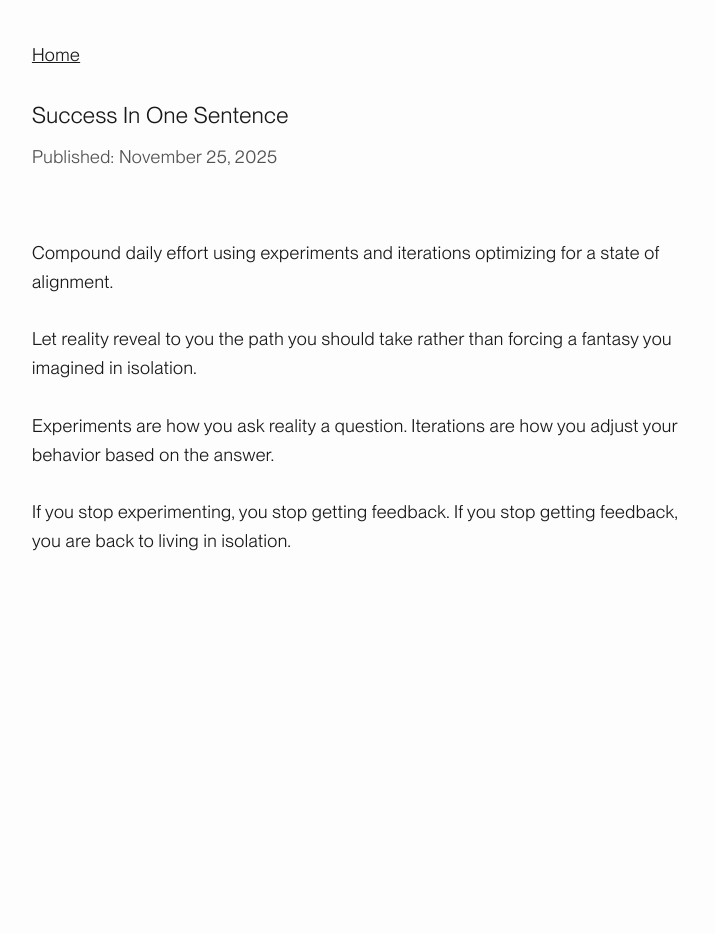
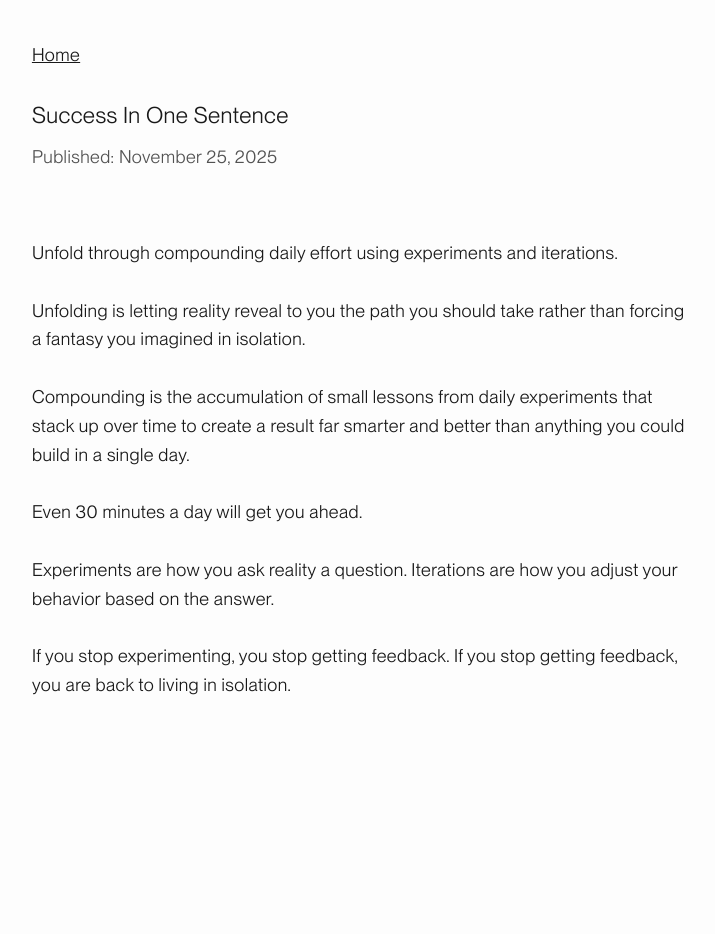
Before and after one commit to pxsswordprotected/personalsite, a Jekyll site: the page built from docs/_posts/2025-11-25-product.md, in a window 1280 px wide. Shown: the whole page, without its empty margins (276-991 px from the left). Built offline with Jekyll 4.4.1, drawn with Linux system fonts in a browser that asks for light colours.

Commit message:
edit post

```diff
--- a/docs/_posts/2025-11-25-product.md
+++ b/docs/_posts/2025-11-25-product.md
@@ -3,9 +3,13 @@ layout: post
 title: "Success In One Sentence"
 ---
 
-Compound daily effort using experiments and iterations optimizing for a state of alignment.
+Unfold through compounding daily effort using experiments and iterations.
 <br><br>
-Let reality reveal to you the path you should take rather than forcing a fantasy you imagined in isolation.
+Unfolding is letting reality reveal to you the path you should take rather than forcing a fantasy you imagined in isolation.
+<br><br>
+Compounding is the accumulation of small lessons from daily experiments that stack up over time to create a result far smarter and better than anything you could build in a single day.
+<br><br>
+Even 30 minutes a day will get you ahead.
 <br><br>
 Experiments are how you ask reality a question.
 Iterations are how you adjust your behavior based on the answer.
```
